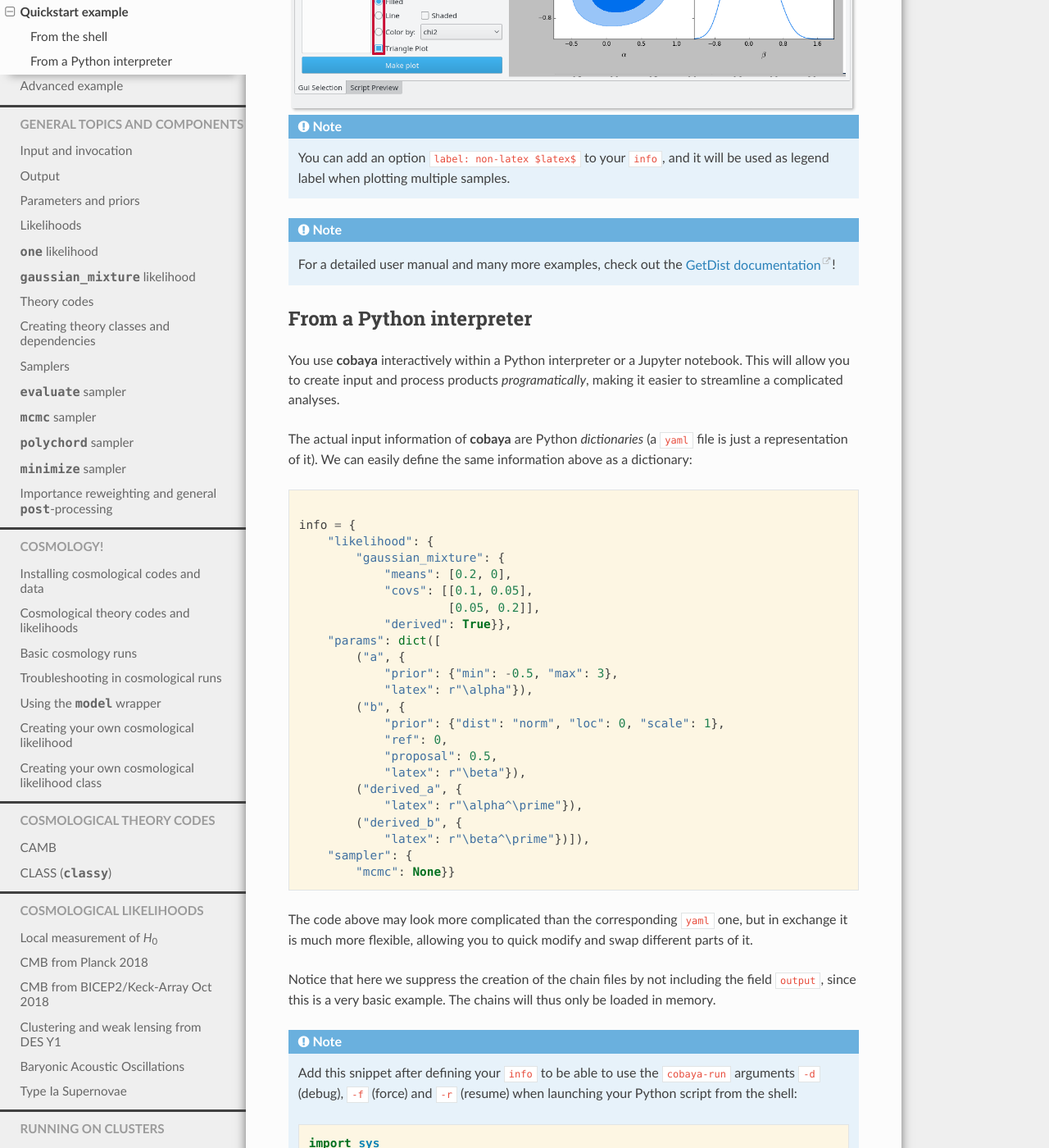
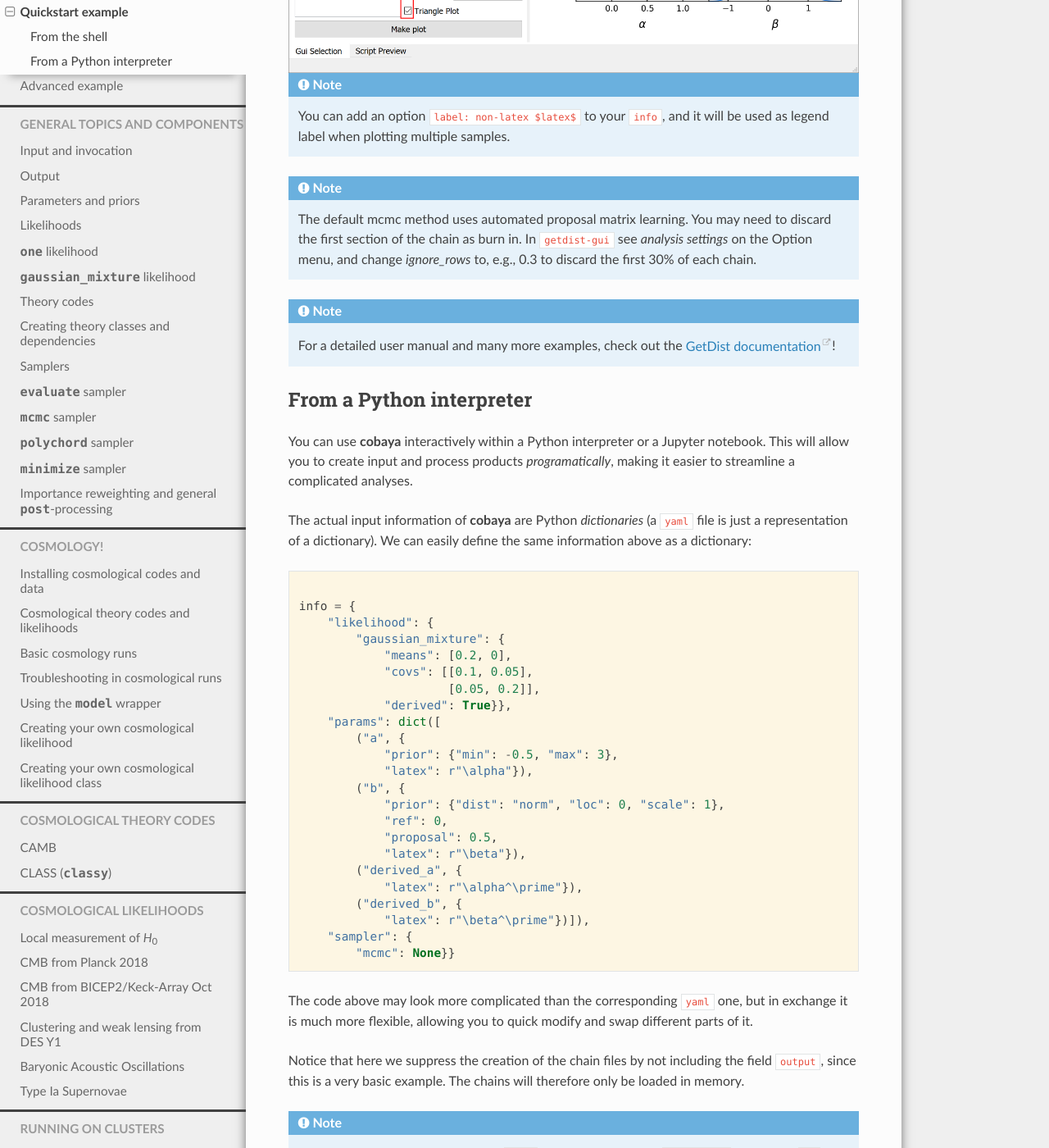
Before and after one commit to CobayaSampler/cobaya, a Sphinx documentation site: the page built from docs/example.rst, in a window 1280 px wide and 1400 px high, scrolled down 2673 px. Shown: the whole window at 82% size. Built offline with Sphinx 7.4.7 and the Read the Docs theme 2.0.0, drawn with Linux system fonts in a browser that asks for light colours; some of the changed text lies outside the part shown.

Commit message:
update example.rst/getdist gui; fix Ouput for Windows

```diff
--- a/README.rst
+++ b/README.rst
@@ -33,8 +33,6 @@ Its authors are `Jesus Torrado`_ and `Antony Lewis`_. Some ideas and pieces of c
 Though **cobaya** is a general purpose statistical framework, it includes interfaces to cosmological *theory codes* (CAMB_ and CLASS_) and *likelihoods of cosmological experiments* (Planck, Bicep-Keck, SDSS... and more coming soon). Automatic installers are included for all those external modules. You can also use **cobaya** simply as a wrapper for cosmological models and likelihoods, and integrate it in your own sampler/pipeline.
 
 The interfaces to most cosmological likelihoods are agnostic as to which theory code is used to compute the observables, which facilitates comparison between those codes. Those interfaces are also parameter-agnostic, so using your own modified versions of theory codes and likelihoods requires no additional editing of **cobaya**'s source.
-
-The overhead per posterior evaluation is ``< 0.1 ms / dimension`` per posterior evaluation (mostly due to evaluating ``scipy.stats`` logpdf's in the prior), which makes it suitable for most cosmological applications (CAMB_ and CLASS_ take seconds to run), but not necessarily for more general statistical applications, if the evaluation time per pdf involved is of that order or smaller.
 
 
 How to cite us
--- a/docs/cosmo_basic_runs.rst
+++ b/docs/cosmo_basic_runs.rst
@@ -65,7 +65,7 @@ As an example, here is the input for Planck 2015 base :math:`\Lambda\mathrm{CDM}
    You can still add them to the input, if you want to redefine any of their properties (its prior, label, etc.). See :ref:`prior_inheritance`.
 
 
-Save the input generated to a file and run it with ``cobaya-run [your_input_file_name.yaml]``. This will create output files as explained :ref:`here <output_shell>`, and, after some time, you should be able to run ``GetDistGUI`` to generate some plots.
+Save the input generated to a file and run it with ``cobaya-run [your_input_file_name.yaml]``. This will create output files as explained :ref:`here <output_shell>`, and, after some time, you should be able to run ``getdist-gui`` to generate some plots.
 
 .. note::
 
--- a/docs/example.rst
+++ b/docs/example.rst
@@ -58,7 +58,7 @@ The third file, ending in ``.txt``, contains the MCMC sample, and its first line
        10.0      4.232834  0.705346 -0.314669   1.598046  -1.356208       2.221210          2.221210  4.023248        4.023248
         2.0      4.829217 -0.121871  0.693151  -1.017847   2.041657       2.411930          2.411930  4.834574        4.834574
 
-You can use `GetDist <https://getdist.readthedocs.io/en/latest/index.html>`_ to analyse the results of this sample: get marginalized statistics, convergence diagnostics and some plots. We recommend using the `graphical user interface <https://getdist.readthedocs.io/en/latest/gui.html>`_. Simply run ``GetDistGUI.py`` from anywhere, press the green ``+`` button, navigate in the pop-up window into the folder containing the chains (here ``chains``) and click ``choose``. Now you can get some result statistics from the ``Data`` menu, or generate some plots like this one (just mark the the options in the red boxes and hit ``Make plot``):
+You can use `GetDist <https://getdist.readthedocs.io/en/latest/index.html>`_ to analyse the results of this sample: get marginalized statistics, convergence diagnostics and some plots. We recommend using the `graphical user interface <https://getdist.readthedocs.io/en/latest/gui.html>`_. Simply run ``getdist-gui`` from anywhere, press the green ``+`` button, navigate in the pop-up window into the folder containing the chains (here ``chains``) and click ``choose``. Now you can get some result statistics from the ``Data`` menu, or generate some plots like this one (just mark the the options in the red boxes and hit ``Make plot``):
 
 .. image:: img/example_quickstart_getdistgui.png
    :align: center
@@ -66,6 +66,11 @@ You can use `GetDist <https://getdist.readthedocs.io/en/latest/index.html>`_ to
 .. note::
 
    You can add an option ``label: non-latex $latex$`` to your ``info``, and it will be used as legend label when plotting multiple samples.
+
+.. note::
+
+    The default mcmc method uses automated proposal matrix learning. You may need to discard the first section of the chain as burn in.
+    In ``getdist-gui`` see `analysis settings` on the Option menu, and change `ignore_rows` to, e.g., 0.3 to discard the first 30% of each chain.
 
 .. note::
 
@@ -77,16 +82,16 @@ You can use `GetDist <https://getdist.readthedocs.io/en/latest/index.html>`_ to
 From a Python interpreter
 -------------------------
 
-You use **cobaya** interactively within a Python interpreter or a Jupyter notebook. This will allow you to create input and process products *programatically*, making it easier to streamline a complicated analyses.
+You can use **cobaya** interactively within a Python interpreter or a Jupyter notebook. This will allow you to create input and process products *programatically*, making it easier to streamline a complicated analyses.
 
-The actual input information of **cobaya** are Python *dictionaries* (a ``yaml`` file is just a representation of it). We can easily define the same information above as a dictionary:
+The actual input information of **cobaya** are Python *dictionaries* (a ``yaml`` file is just a representation of a dictionary). We can easily define the same information above as a dictionary:
 
 .. literalinclude:: ./src_examples/quickstart/create_info.py
    :language: python
 
 The code above may look more complicated than the corresponding ``yaml`` one, but in exchange it is much more flexible, allowing you to quick modify and swap different parts of it.
 
-Notice that here we suppress the creation of the chain files by not including the field ``output``, since this is a very basic example. The chains will thus only be loaded in memory.
+Notice that here we suppress the creation of the chain files by not including the field ``output``, since this is a very basic example. The chains will therefore only be loaded in memory.
 
 .. note::
 
@@ -115,7 +120,7 @@ Now, let's run the example.
 The ``run`` function returns two variables:
 
 - An information dictionary updated with the defaults, equivalent to the ``updated`` yaml file produced by the shell invocation.
-- A dictionary of ``products``, which for the ``mcmc`` sampler contains only one chain under the key ``sample``.
+- A sampler object, with a ``sampler.products()`` being a dictionary of results. For the ``mcmc`` sampler, the dictionary contains only one chain under the key ``sample``.
 
 Let's now analyse the chain and get some plots, using the interactive interface to GetDist instead of the GUI used above:
 
--- a/docs/installation.rst
+++ b/docs/installation.rst
@@ -106,7 +106,7 @@ If you get an error message, something went wrong. Check twice the instructions
 
    If you do get a ``command not found`` error, this means that the folder where your local scripts are installed has not been added to your path.
 
-   To solve this, look for the ``cobaya-run`` script from your ``home`` and ``scratch`` folders with
+   To solve this on unix-based machines, look for the ``cobaya-run`` script from your ``home`` and ``scratch`` folders with
 
    .. code-block:: bash
 
@@ -150,7 +150,7 @@ Low performance: install OpenBLAS (or MKL)
 
 BLAS is a collection of algorithms for linear algebra computations. There will most likely be a BLAS library installed already in your system. It is recommended to make sure that it is an efficient one, preferably the highly-optimized OpenBLAS or MKL.
 
-To check whether ``numpy`` is actually using OpenBLAS or MKL, do
+Conda installations should include BLAS by default. On other installations check whether ``numpy`` is actually using OpenBLAS or MKL, do
 
 .. code:: bash
 
```
Also changed, not shown: TODO.md (+1 -0 lines), docs/img/example_quickstart_getdistgui.png, 4 other files.
